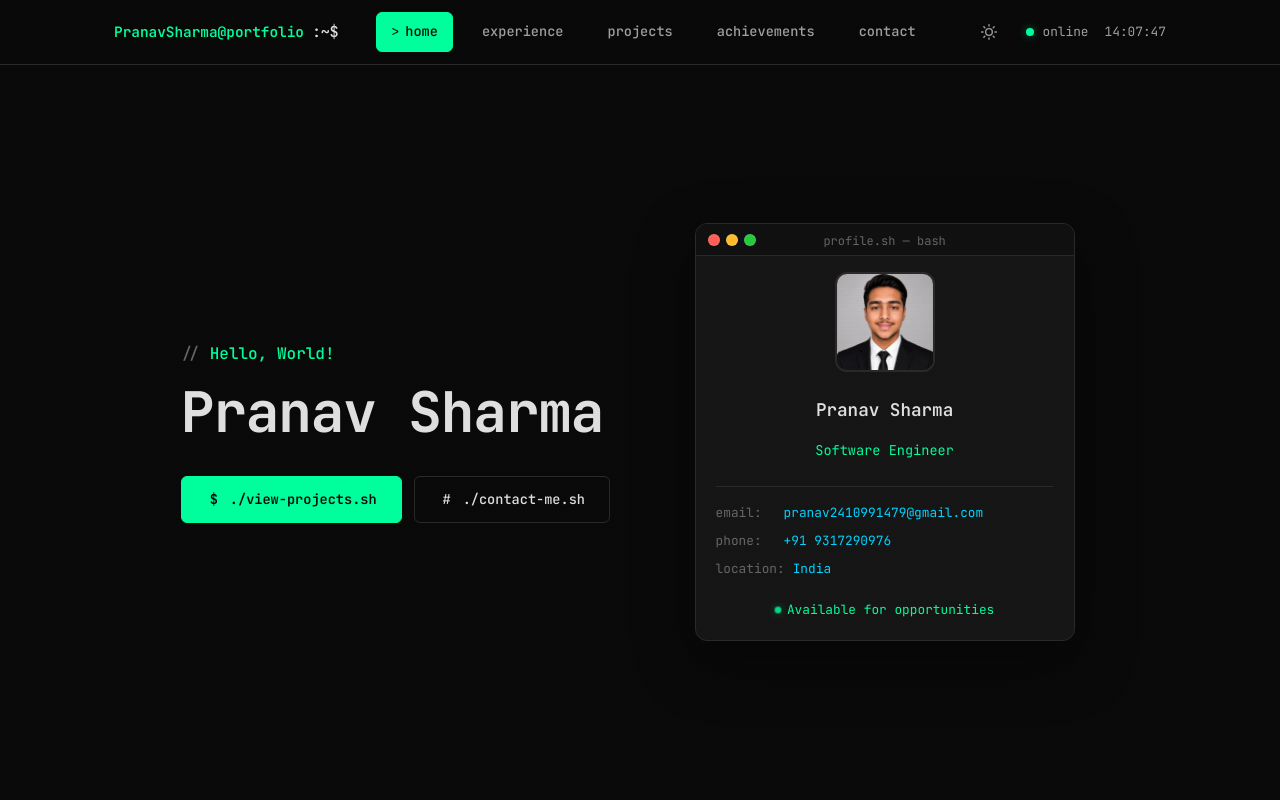
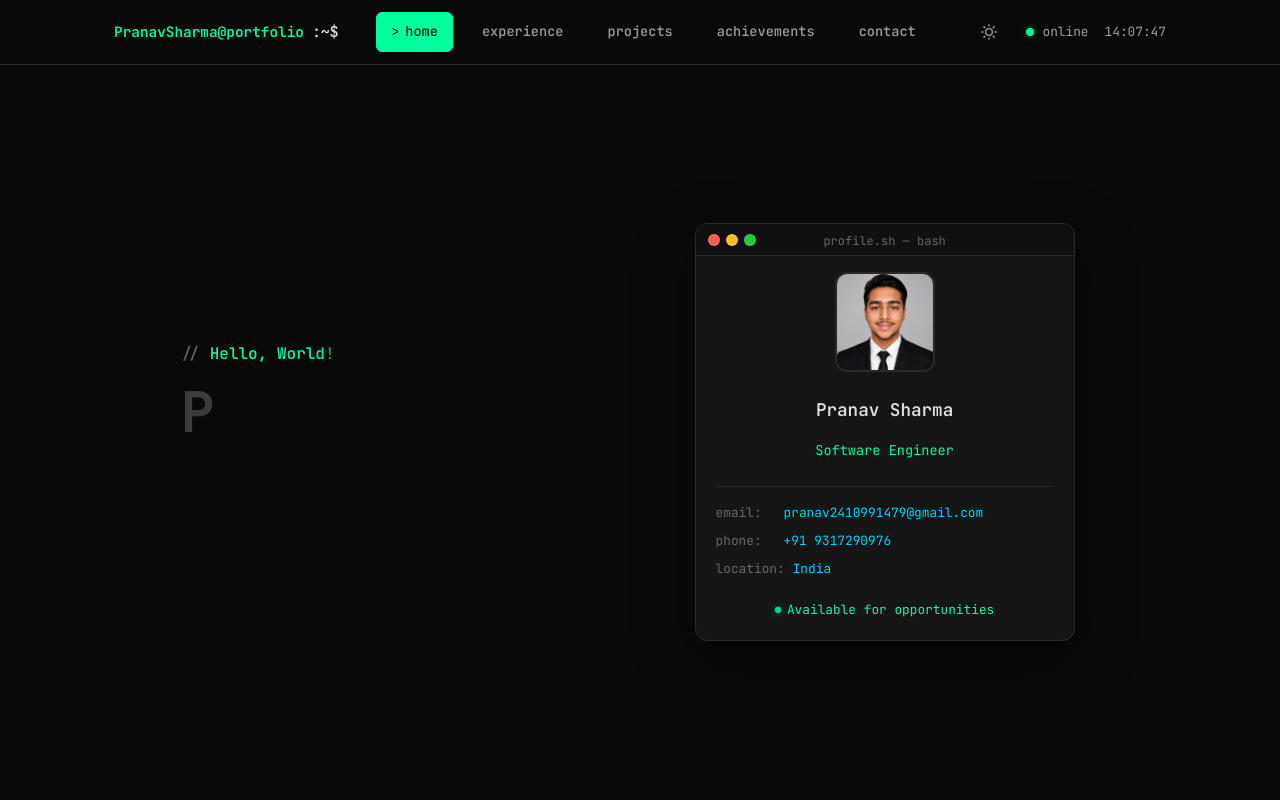
Before and after one commit to PranavSharma1008/Portfolio, a React (Vite) app: page / in a window 1280 px wide. Shown: the top 800 px of the page. Built offline with nearby package versions, Linux system fonts and the light colour scheme.

Commit message:
Change Done !

```diff
--- a/src/App.jsx
+++ b/src/App.jsx
@@ -58,7 +58,7 @@ function App() {
       <div className="scanlines" />
       <Header activeSection={activeSection} />
       <main>
-        <Hero />
+        <Hero key={isLoading ? 'hero-loading' : 'hero-active'} />
         <Experience />
         <Projects />
         <Achievements />
```
